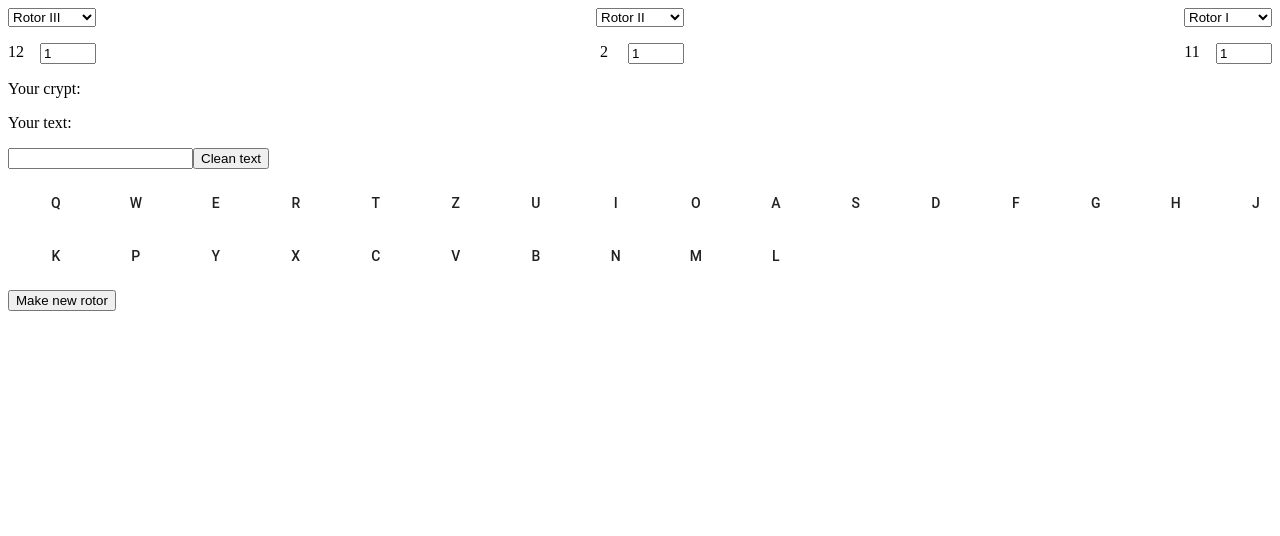
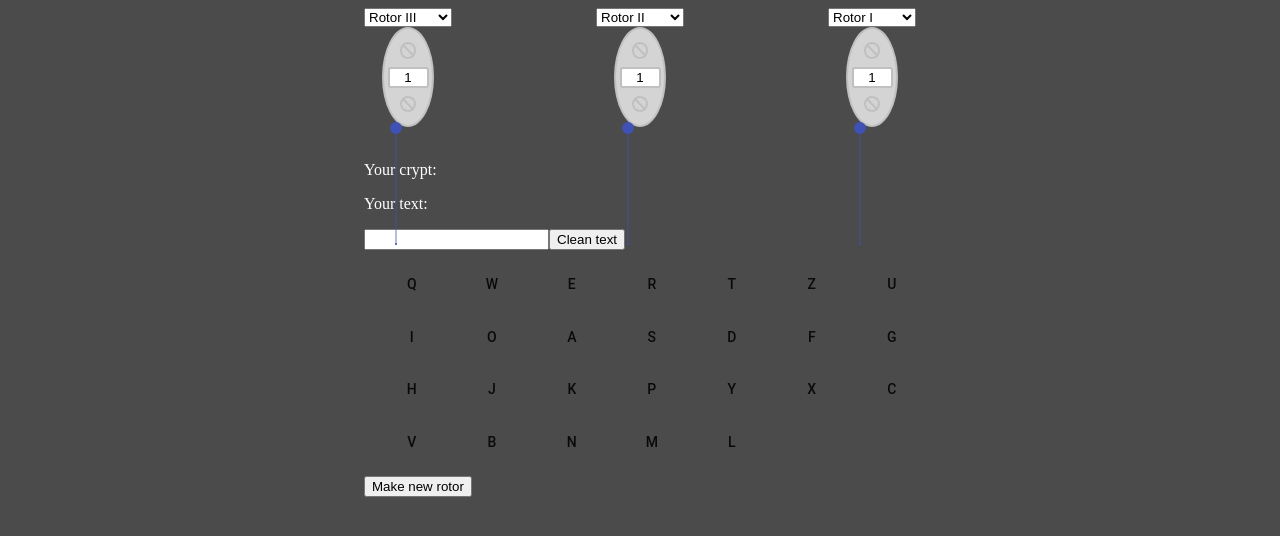
Before and after one commit to BGal23/enigma, a React (Vite) app: page / in a window 1280 px wide. Shown: the top 536 px of the page. Built offline with nearby package versions, Linux system fonts and the light colour scheme.

Commit message:
styling time

```diff
--- a/src/App.tsx
+++ b/src/App.tsx
@@ -3,7 +3,7 @@ import Keyboard from "./components/Keyboard/Keyboard";
 import MakeRotor from "./components/MakeRotor/MakeRotor";
 import Rotor from "./components/Rotor/Rotor";
 import Plugboard from "./components/Plugboard/Plugboard";
-import { Grid } from "@material-ui/core";
+import { Container, Grid } from "@material-ui/core";
 import { changeLetters, changeNumbers } from "./utils/change";
 import { runCrypt, turnBackCrypt, State } from "./utils/encryption";
 import changeRotorPosition from "./utils/changeRotorPosition";
@@ -50,7 +50,7 @@ const App = () => {
   }, [text]);
 
   return (
-    <>
+    <Container maxWidth="sm">
       <Grid container justifyContent="space-between">
         {rotorsState.map((element, index) => (
           <Rotor
@@ -82,7 +82,7 @@ const App = () => {
       />
       <div> </div>
       <MakeRotor />
-    </>
+    </Container>
   );
 };
 
--- /dev/null
+++ b/src/components/Gear/Gear.tsx
@@ -0,0 +1,16 @@
+import { Slider } from "@material-ui/core";
+
+const Gear = () => {
+  return (
+    <Slider
+      orientation="vertical"
+      // value={rotors[num][position - 1].input} // Wartość suwaka
+      // min={1} // Minimalna wartość
+      // max={26} // Maksymalna wartość
+      // onChange={handleChange} // Obsługa zmiany wartości
+      aria-labelledby="vertical-slider"
+    />
+  );
+};
+
+export default Gear;
--- a/src/components/Rotor/Rotor.tsx
+++ b/src/components/Rotor/Rotor.tsx
@@ -3,6 +3,7 @@ import rotors from "../../assets/rotors.json";
 import { State } from "../../utils/encryption";
 import useStyles from "./styles";
 import { Box, Grid } from "@material-ui/core";
+import Gear from "../Gear/Gear";
 
 interface Props {
   rotorsState: State[];
@@ -49,15 +50,21 @@ const Rotor: React.FC<Props> = ({
           </option>
         ))}
       </select>
-      <Box className={classes.box}>
-        <span>{rotors[num][position - 1].output}</span>
+      <Box className={classes.numberChangeWrapper}>
+        <Box className={classes.inputWrapper}>
+          <div className={classes.screw}></div>
           <input
+            className={classes.input}
             type="number"
             value={rotors[num][position - 1].input}
             min={1}
             max={26}
             onChange={handlePositionChange}
           />
+
+          <div className={classes.screw}></div>
+        </Box>
+        <Gear />
       </Box>
     </Grid>
   );
--- a/src/components/Rotor/styles.ts
+++ b/src/components/Rotor/styles.ts
@@ -11,16 +11,50 @@ const useStyles = makeStyles(() => ({
       width: "100%",
     },
   },
-  box: {
+  numberChangeWrapper: {},
+  inputWrapper: {
     display: "flex",
-    flexDirection: "row",
-    justifyContent: "space-between",
-    marginTop: "1em",
-    width: "100%",
+    flexDirection: "column",
+    alignItems: "center",
+    justifyContent: "center",
+    height: "6em",
+    width: "3em",
+    backgroundColor: "#D4D4D4",
+    borderRadius: "50%",
+    border: "2px solid silver",
+    gap: "0.5em",
+  },
+  screw: {
+    content: '""',
+    position: "relative",
+    height: "0.8em",
+    width: "0.8em",
+    backgroundColor: "#D4D4D4",
+    borderRadius: "50%",
+    border: "2px solid silver",
 
-    "& span": {
-      width: "1em",
-      textAlign: "center",
+    "&::before": {
+      content: '""',
+      position: "absolute",
+      top: "50%",
+      left: "50%",
+      width: "100%",
+      height: 2,
+      backgroundColor: "silver",
+      transform: "translate(-50%, -50%) rotate(45deg)",
+    },
+  },
+  input: {
+    backgroundColor: "while",
+    borderRadius: 3,
+    border: "2px solid silver",
+    textAlign: "center",
+    "&::-webkit-outer-spin-button, &::-webkit-inner-spin-button": {
+      "-webkit-appearance": "none",
+      margin: 0,
+    },
+    "&[type=number]": {
+      "-moz-appearance": "textfield",
     },
   },
 }));
--- a/src/index.css
+++ b/src/index.css
@@ -0,0 +1,4 @@
+body {
+  background-color: #4b4b4b;
+  color: white;
+}
```
Also changed, not shown: package.json (+9 -1 lines), src/components/Rotors/Rotors.tsx (deleted, +0 -11 lines), 1 other file (tests, documents, lock files or other folders). Lines whose indentation alone changed are shown as unchanged.
